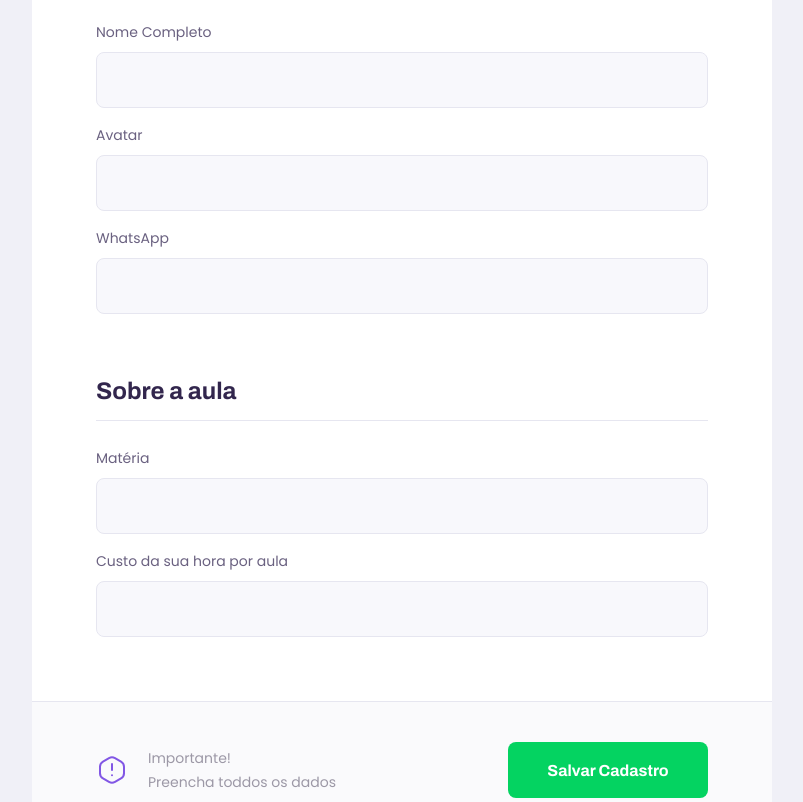
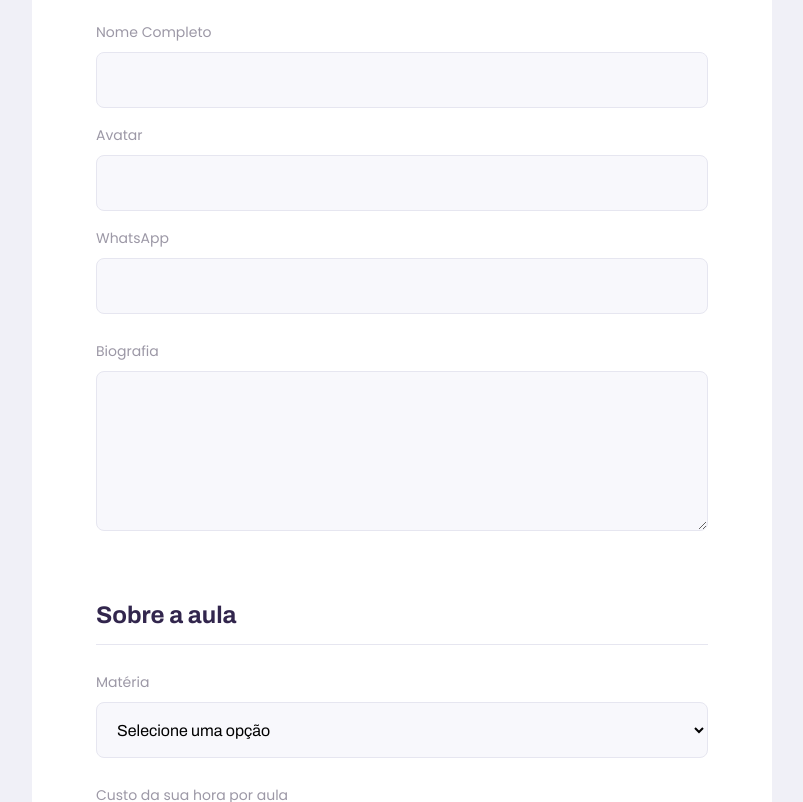
Before and after one commit to eniocosta/proffy, a React (Create React App) app in the folder web/: page /give-classes in a window 1280 px wide. Shown: the part 420-1222 px from the top of the page, without its empty margins (238-1041 px from the left). Built offline with nearby package versions, Linux system fonts and the light colour scheme.

Commit message:
Criando componente de seleção e área de texto

```diff
--- /dev/null
+++ b/web/src/components/Select/index.tsx
@@ -0,0 +1,28 @@
+import React, { SelectHTMLAttributes } from 'react';
+
+import './styles.css';
+
+interface SelectProps extends SelectHTMLAttributes<HTMLSelectElement>{
+    label: string;
+    name: string;
+    options: Array<{
+        value: string;
+        label: string;
+    }>
+}
+
+const Select: React.FC<SelectProps> = ({label, name, options, ...rest}) => {
+    return (
+        <div className="select-block">
+            <label htmlFor={name}>{label}</label>
+            <select id={name} {...rest}>
+                <option value="" disabled selected hidden>Selecione uma opção</option>
+                {options.map(option => {
+                    return <option key={option.value} value={ option.value }>{ option.label }</option>
+                })}
+            </select>
+        </div>
+    );
+}
+
+export default Select;
--- /dev/null
+++ b/web/src/components/Select/styles.css
@@ -0,0 +1,34 @@
+.select-block {
+    position: relative;
+}
+
+.select-block + .select-block {
+    margin-top: 1.4rem;
+}
+
+.select-block label {
+    font-size: 1.4rem;
+}
+
+.select-block select {
+    width: 100%;
+    height: 5.6rem;
+    margin-top: 0.8rem;
+    border-radius: 0.8rem;
+    background: var(--color-input-background);
+    border: 1px solid var(--color-line-in-white);
+    outline: 0;
+    padding: 0 1.6rem;
+    font: 1.6rem Archivo;
+}
+
+.select-block:focus-within::after{
+    width: calc(100% - 3.2rem);
+    height: 2px;
+    content: '';
+    background: var(--color-primary-light);
+    position: absolute;
+    left: 1.6rem;
+    right: 1.6rem;
+    bottom: 0;
+}
--- /dev/null
+++ b/web/src/components/Textarea/index.tsx
@@ -0,0 +1,19 @@
+import React, { TextareaHTMLAttributes } from 'react';
+
+import './styles.css';
+
+interface TextareaProps extends TextareaHTMLAttributes<HTMLTextAreaElement>{
+    label: string;
+    name: string;
+}
+
+const Textarea: React.FC<TextareaProps> = ({label, name, ...rest}) => {
+    return (
+        <div className="textarea-block">
+            <label htmlFor={name}>{label}</label>
+            <textarea id={name} {...rest}/>
+        </div>
+    );
+}
+
+export default Textarea;
--- /dev/null
+++ b/web/src/components/Textarea/styles.css
@@ -0,0 +1,36 @@
+.textarea-block {
+    position: relative;
+}
+
+.textarea-block + .textarea-block {
+    margin-top: 1.4rem;
+}
+
+.textarea-block label {
+    font-size: 1.4rem;
+}
+
+.textarea-block textarea {
+    width: 100%;
+    height: 16rem;
+    min-height: 8rem;
+    margin-top: 0.8rem;
+    border-radius: 0.8rem;
+    background: var(--color-input-background);
+    border: 1px solid var(--color-line-in-white);
+    outline: 0;
+    resize: vertical;
+    padding: 1.2rem 1.6rem;
+    font: 1.6rem Archivo;
+}
+
+.textarea-block:focus-within::after{
+    width: calc(100% - 3.2rem);
+    height: 2px;
+    content: '';
+    background: var(--color-primary-light);
+    position: absolute;
+    left: 1.6rem;
+    right: 1.6rem;
+    bottom: 7px;
+}
--- a/web/src/pages/TeacherForm/index.tsx
+++ b/web/src/pages/TeacherForm/index.tsx
@@ -2,8 +2,11 @@
 
 import PageHeader from '../../components/PageHeader';
 import Input from '../../components/Input';
+import Textarea from '../../components/Textarea';
+import Select from '../../components/Select';
 
 import warningIcon from '../../assets/images/icons/warning.svg';
+
 import './styles.css';
 
 function TeacherForm() {
@@ -19,11 +22,27 @@
                     <Input name="name" label="Nome Completo"/>
                     <Input name="avatar" label="Avatar"/>
                     <Input name="whatsapp" label="WhatsApp"/>
+                    <Textarea name="bio" label="Biografia"/>
                 </fieldset>
 
                 <fieldset>
                     <legend>Sobre a aula</legend>
-                    <Input name="subject" label="Matéria"/>
+                    <Select
+                        name="subject"
+                        label="Matéria"
+                        options={[
+                            { value: 'Artes', 'label': 'Artes' },
+                            { value: 'Biologia', 'label': 'Biologia' },
+                            { value: 'Português', 'label': 'Português' },
+                            { value: 'Matemática', 'label': 'Matemática' },
+                            { value: 'Física', 'label': 'Física' },
+                            { value: 'Química', 'label': 'Química' },
+                            { value: 'Geografia', 'label': 'Geografia' },
+                            { value: 'História', 'label': 'História' },
+                            { value: 'Inglês', 'label': 'Inglês' },
+                            { value: 'Filosofia', 'label': 'Filosofia' },
+                        ]}
+                    />
                     <Input name="cost" label="Custo da sua hora por aula"/>
                 </fieldset>
 
--- a/web/src/pages/TeacherForm/styles.css
+++ b/web/src/pages/TeacherForm/styles.css
@@ -36,6 +36,15 @@
     width: 100%;
     padding-bottom: 1.6rem;
     border-bottom: 1px solid var(--color-line-in-white);
+}
+
+#page-teacher-form main fieldset .input-block + .textarea-block,
+#page-teacher-form main fieldset .select-block + .input-block {
+    margin-top: 2.4rem;
+}
+
+#page-teacher-form main label {
+    color: var(--color-text-complement);
 }
 
 #page-teacher-form main footer {
--- a/web/src/pages/TeacherList/index.tsx
+++ b/web/src/pages/TeacherList/index.tsx
@@ -2,17 +2,45 @@
 
 import PageHeader from '../../components/PageHeader';
 import TeacherItem from '../../components/TeacherItem';
+import Input from '../../components/Input';
+import Select from '../../components/Select';
 
 import './styles.css';
-import Input from '../../components/Input';
 
 function TeacherList(){
     return (
         <div id="page-teacher-list" className="container">
             <PageHeader title="Estes são os proffys disponíveis.">
                 <form id="search-teachers">
-                    <Input name="subject" label="Matéria"/>
-                    <Input name="week_day" label="Dia da Semana"/>
+                    <Select
+                        name="subject"
+                        label="Matéria"
+                        options={[
+                            { value: 'Artes', 'label': 'Artes' },
+                            { value: 'Biologia', 'label': 'Biologia' },
+                            { value: 'Português', 'label': 'Português' },
+                            { value: 'Matemática', 'label': 'Matemática' },
+                            { value: 'Física', 'label': 'Física' },
+                            { value: 'Química', 'label': 'Química' },
+                            { value: 'Geografia', 'label': 'Geografia' },
+                            { value: 'História', 'label': 'História' },
+                            { value: 'Inglês', 'label': 'Inglês' },
+                            { value: 'Filosofia', 'label': 'Filosofia' },
+                        ]}
+                    />
+                    <Select
+                        name="week_day"
+                        label="Dia da Semana"
+                        options={[
+                            { value: '0', 'label': 'Domingo' },
+                            { value: '1', 'label': 'Segunda-feira' },
+                            { value: '2', 'label': 'Terça-feira' },
+                            { value: '3', 'label': 'Quarta-feira' },
+                            { value: '4', 'label': 'Quinta-feira' },
+                            { value: '5', 'label': 'Sexta-feira' },
+                            { value: '6', 'label': 'Sábado' },
+                        ]}
+                    />
                     <Input name="time" label="Hora" type="time"/>
                 </form>
             </PageHeader>
--- a/web/src/pages/TeacherList/styles.css
+++ b/web/src/pages/TeacherList/styles.css
@@ -29,7 +29,8 @@
         bottom: -28px;
     }
 
-    #search-teachers .input-block + .input-block {
+    #search-teachers .input-block + .input-block,
+    #search-teachers .select-block + .select-block {
         margin-top: 0;
     }
 
```
